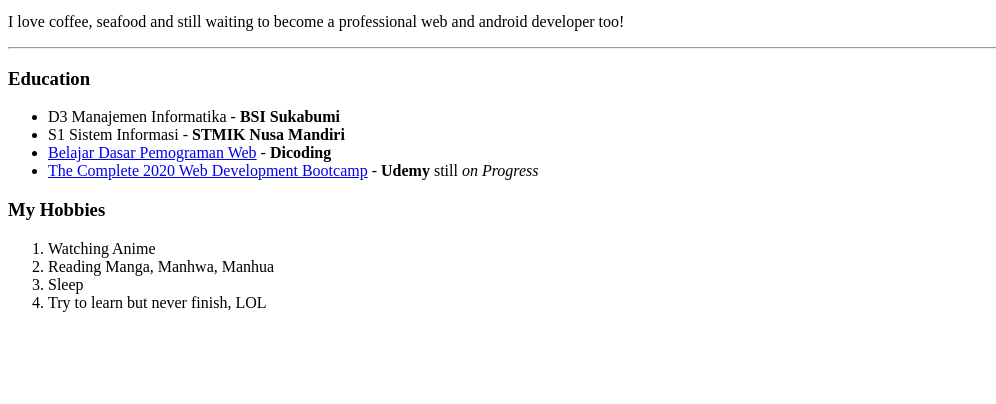
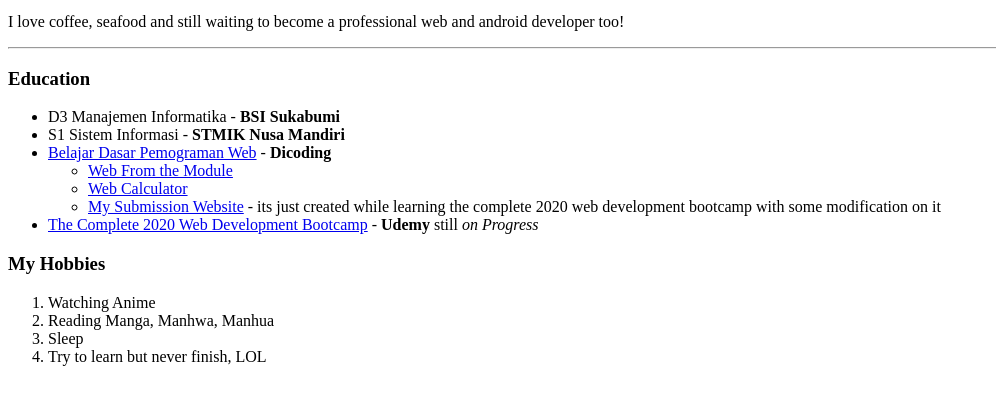
Before and after one commit to zilhamdev/web-development, a plain HTML site: page HTML - Personal SIte/index.html in a window 1280 px wide. Shown: the part 350-754 px from the top of the page, without its empty margins (0-996 px from the left). Drawn offline with Linux system fonts and the light colour scheme.

Commit message:
just add another link to my portfolio education

```diff
--- a/HTML - Personal SIte/index.html
+++ b/HTML - Personal SIte/index.html
@@ -18,7 +18,13 @@
   <ul>
     <li>D3 Manajemen Informatika - <strong>BSI Sukabumi</strong></li>
     <li>S1 Sistem Informasi - <strong>STMIK Nusa Mandiri</strong></li>
-    <li><a href="https://www.dicoding.com/certificates/KEXL4E75RXG2" target="_blank">Belajar Dasar Pemograman Web</a> - <strong>Dicoding</strong></li>
+    <li><a href="https://www.dicoding.com/certificates/KEXL4E75RXG2" target="_blank">Belajar Dasar Pemograman Web</a> - <strong>Dicoding</strong>
+<ul>
+  <li><a href="https://zilhamdev.github.io/firstweb-dicoding/" target="_blank">Web From the Module</a></li>
+  <li><a href="https://zilhamdev.github.io/kalkulator-dicoding/" target="_blank">Web Calculator</a></li>
+  <li><a href="https://zilhamdev.github.io/submission-dicoding/" target="_blank">My Submission Website</a> - its just created while learning the complete 2020 web development bootcamp with some modification on it</li>
+</ul>
+    </li>
     <li><a href="https://www.udemy.com/course/the-complete-web-development-bootcamp/" target="_blank">The Complete 2020 Web Development Bootcamp</a> - <strong>Udemy</strong> still <em>on Progress</em></li>
   </ul>
 
```
